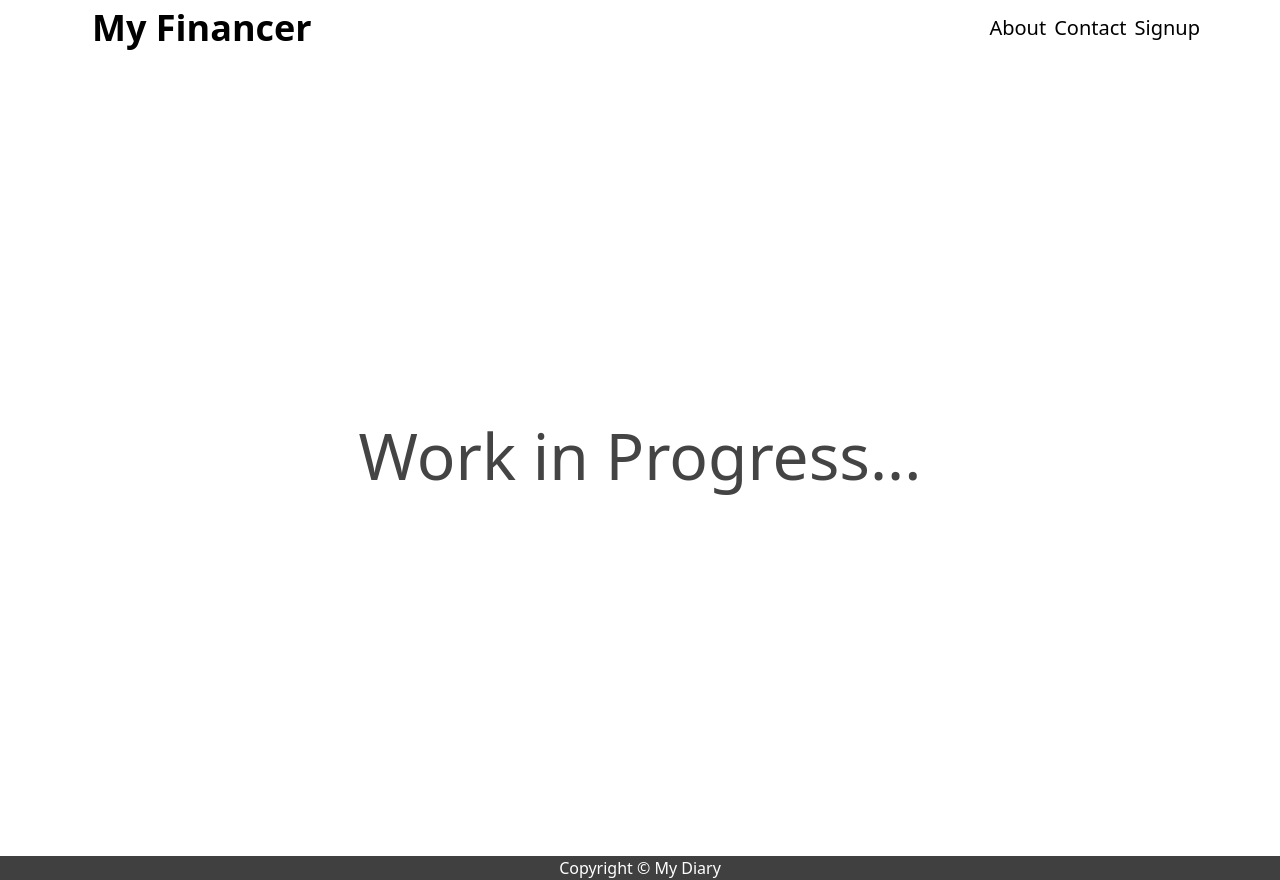
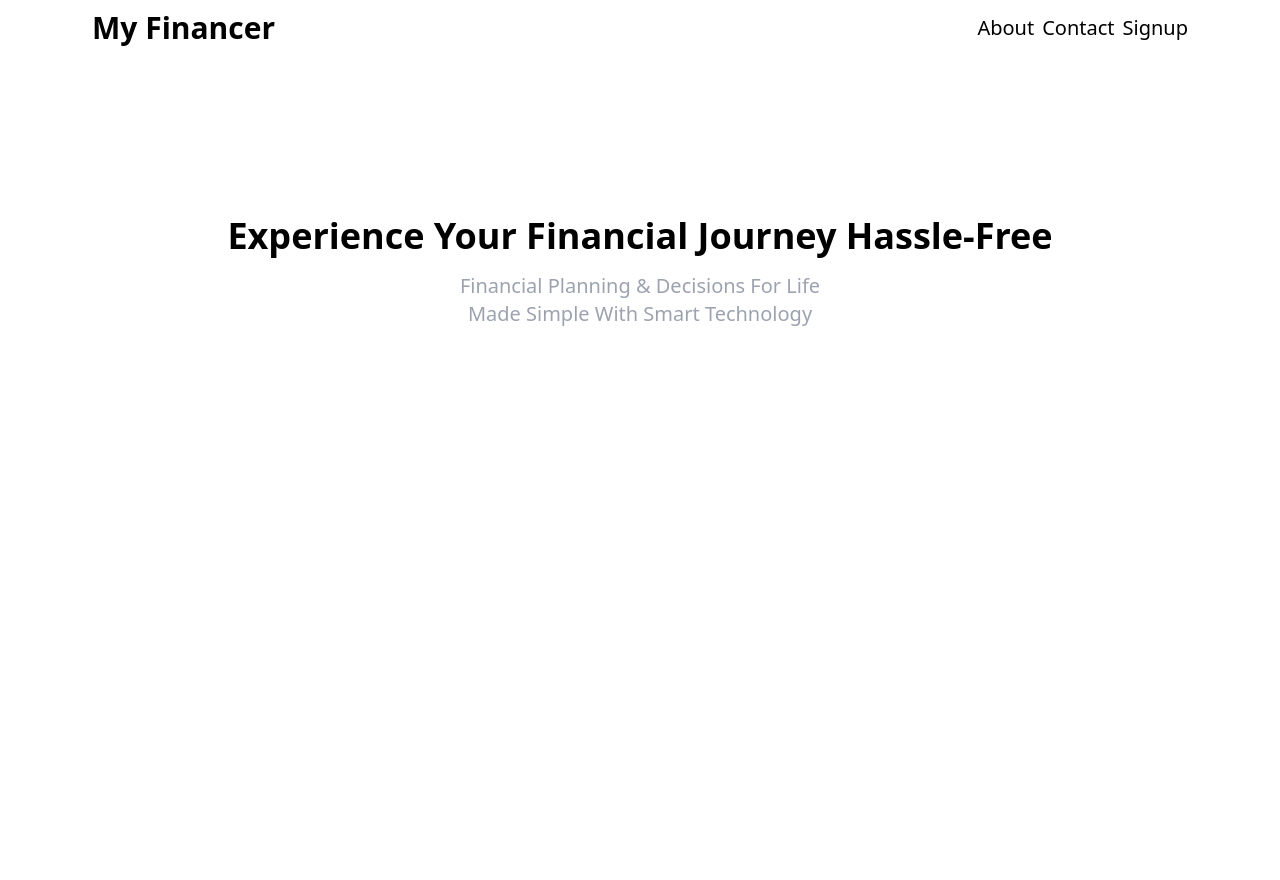
Before and after one commit to veeresh-27/businessProfile, a Next.js app: page / in a window 1280 px wide. After the commit the page ends 800 px from the top, so only its background shows below. Built offline with nearby package versions, Linux system fonts and the light colour scheme.

Commit message:
Home page content updated, nav updated

```diff
--- a/components/Link/index.js
+++ b/components/Link/index.js
@@ -19,8 +19,9 @@ export const Link = () => {
     ];
 
     return (
-        <div className="relative flex items-center justify-between gap-2 text-xl text-black font-medium">
 
+        // <div className="relative flex items-center justify-between gap-2 text-xl text-black font-medium ">
+<div className=" text-xl px-3 py-2  md:flex md:items-center z-[-1] md:z-auto md:static absolute  w-full left-0 md:w-auto md:py-0 py-4 md:pl-0 pl-7 md:opacity-100 opacity-0 top-[-400px] transition-all ease-in duration-500 justify-between gap-2 font-medium cursor-pointer ">
             {navLinkTitle.map(({ name, link, method }, index) => (
                 <div key={index}  >
                     {name}
--- a/components/header/index.js
+++ b/components/header/index.js
@@ -5,7 +5,7 @@ export function Header(){
     return(
 <div className="sticky top-0 z-50 flex items-center justify-between w-full bg-background md:px-5 lg:px-14 xl:px-20 h-14 ">
 <div
-    className="p-3 text-3xl font-bold cursor-pointer text-primary sm:text-2xl md:text-3xl lg:text-4xl">
+    className="p-3 text-3xl font-bold cursor-pointer text-primary sm:text-xl md:text-xl lg:text-3xl">
     <h1>My&nbsp;Financer</h1>
 
 </div>
--- a/package.json
+++ b/package.json
@@ -16,6 +16,7 @@
     "next": "13.0.1",
     "react": "18.2.0",
     "react-dom": "18.2.0",
+    "react-icons": "^4.6.0",
     "react-router-dom": "^6.4.3"
   },
   "devDependencies": {
--- a/pages/index.js
+++ b/pages/index.js
@@ -1,7 +1,7 @@
 import Head from 'next/head'
-import styles from '../styles/Home.module.css'
+// import styles from '../styles/Home.module.css'
 import {Header} from "../components/header";
-import {Footer} from "../components/Footer";
+// import {Footer} from "../components/Footer";
 
 export default function Home() {
   return (
@@ -13,13 +13,18 @@ export default function Home() {
         <link rel="icon" href="/favicon.ico" />
       </Head>
 
-      <main className={styles.main}>
-        <h1 className={styles.title}>
-            <div className='animate-pulse '>Work in Progress...</div>
+        <div className="flex flex-col justify-center w-full h-full gap-4 pt-20">
+          <h1 className="flex self-center pt-20 text-xl font-bold text-center sm:text-xl md:text-2xl lg:text-4xl">
+              Experience Your Financial Journey Hassle-Free
+          </h1>
+            <div className="text-xs text-center text-gray-400 font-sm md:text-md lg:text-xl ">
+                Financial Planning & Decisions For Life
+                <br/>
+                Made Simple With Smart Technology
+            </div>
 
-        </h1>
-      </main>
-        <Footer/>
+        </div>
+        {/*<Footer/>*/}
     </div>
   )
 }
--- a/styles/Home.module.css
+++ b/styles/Home.module.css
@@ -44,7 +44,7 @@
 .title {
   margin: 0;
   line-height: 1.15;
-  font-size: 4rem;
+  font-size:2rem;
 
 }
 
```
Also changed, not shown: 1 other file (tests, documents, lock files or other folders).
